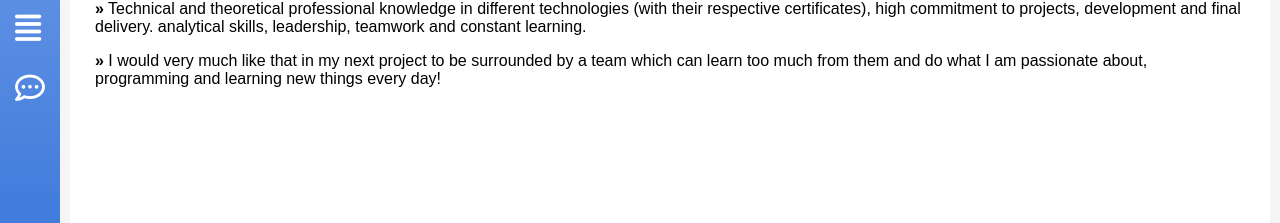
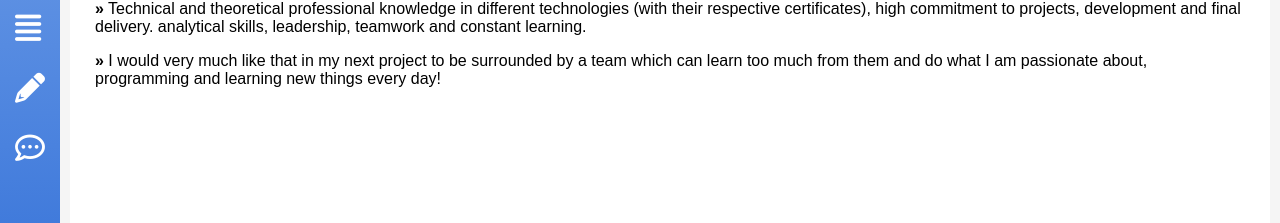
Before and after one commit to ChristianAven/my_web_site, a React (Create React App) app: page / in a window 1280 px wide. Shown: the part 254-477 px from the top of the page. Built offline with nearby package versions, Linux system fonts and the light colour scheme; a web font is replaced by a local one.

Commit message:
New link nav created

```diff
--- a/src/components/header/Header.js
+++ b/src/components/header/Header.js
@@ -28,11 +28,12 @@ const Header = ({children}) => {
 
             <hr className='hr_header' />
 
-            <MenuLink Parameter='/' title='About me' icon='fas fa-user-tie' menuOpen={navMenuOpen} />
-            <MenuLink Parameter='/projects' title='My projects' icon='fas fa-clipboard-list' menuOpen={navMenuOpen} />
-            <MenuLink Parameter='/certificates' title='My certificates' icon='fas fa-certificate' menuOpen={navMenuOpen} />
-            <MenuLink Parameter='/resume' title='My resume' icon='fas fa-align-justify' menuOpen={navMenuOpen} />
-            <MenuLink Parameter='/talk' title="Let's talk" icon='far fa-comment-dots' menuOpen={navMenuOpen} />
+            <MenuLink Parameter='/'             title='About me'             icon='fas fa-user-tie'       menuOpen={navMenuOpen} />
+            <MenuLink Parameter='/projects'     title='My projects'          icon='fas fa-clipboard-list' menuOpen={navMenuOpen} />
+            <MenuLink Parameter='/certificates' title='My certificates'      icon='fas fa-certificate'    menuOpen={navMenuOpen} />
+            <MenuLink Parameter='/resume'       title='My resume'            icon='fas fa-align-justify'  menuOpen={navMenuOpen} />
+            <MenuLink Parameter='/now'          title='What am I doing now?' icon='fas fa-pencil-alt'     menuOpen={navMenuOpen} />
+            <MenuLink Parameter='/talk'         title="Let's talk"           icon='far fa-comment-dots'   menuOpen={navMenuOpen} />
 
           </div>
         </nav>
```
